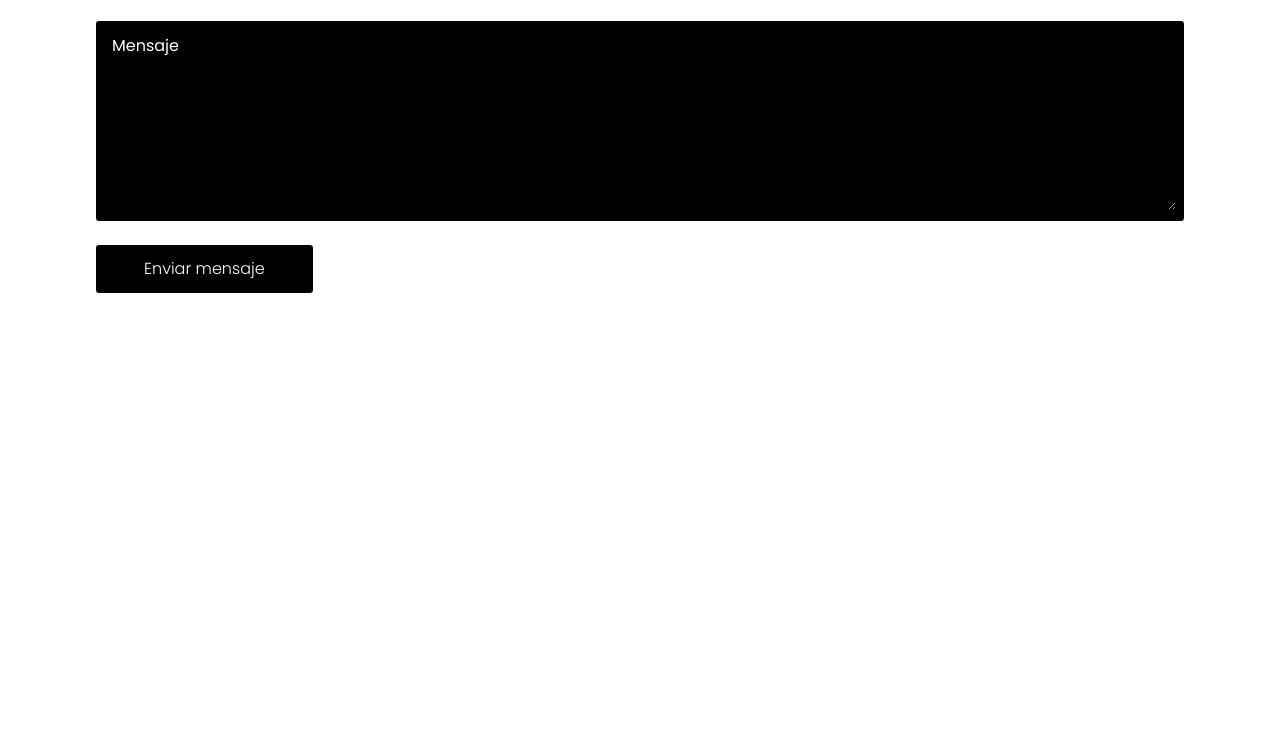
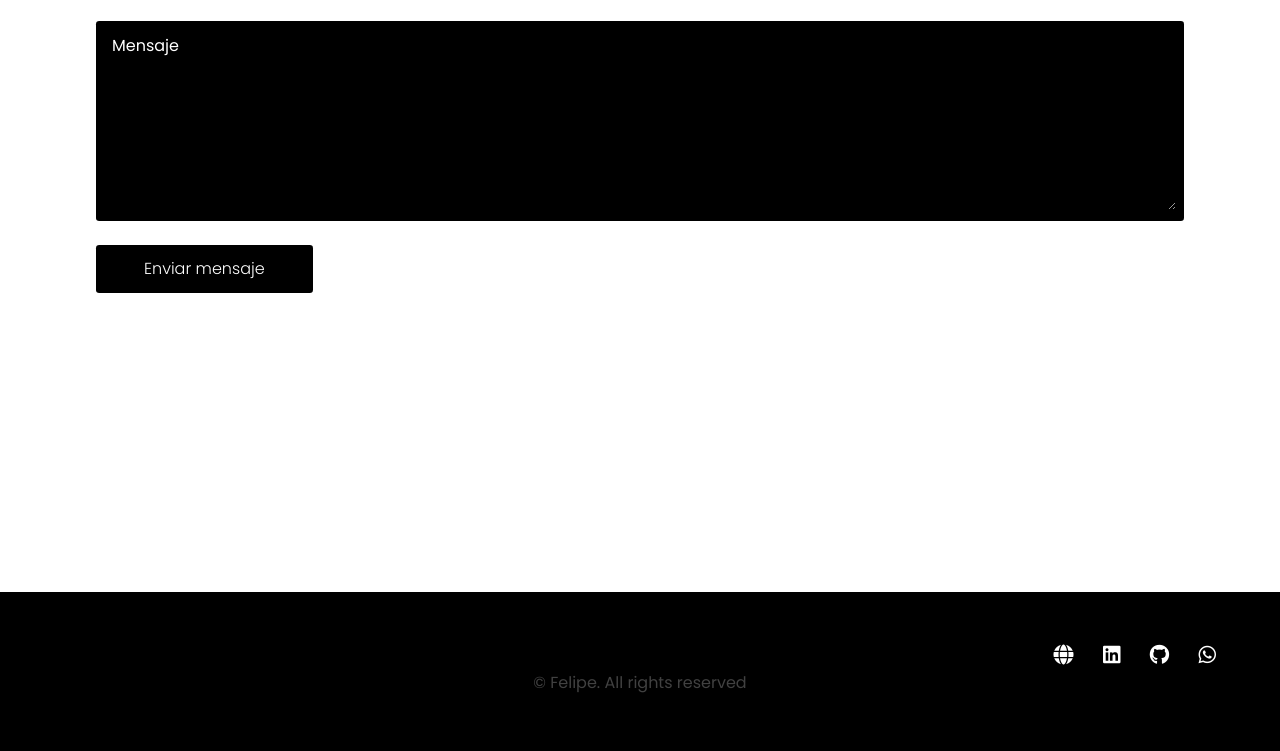
Before and after one commit to felipebianchini247/Manush, a plain HTML site: page index.html in a window 1280 px wide. Shown: the part 2911-3662 px from the top of the page. Before the commit the page ends 3471 px from the top, so only its background shows below. Drawn offline with Linux system fonts and the light colour scheme.

Commit message:
changes
changes

```diff
--- a/index.html
+++ b/index.html
@@ -182,7 +182,7 @@
                 </div>
 
                 <div>
-                    <!-- <input target="_blank" type="submit" class="button__b button--flex" value="Send Message"> -->
+                    <!-- <input targe   t="_blank" type="submit" class="button__b button--flex" value="Send Message"> -->
                     <span target="_blank" onclick="sendContact()" class="button__b button--flex" data-section="contact" data-value="send">
                         Enviar mensaje
                     </span>
@@ -192,6 +192,50 @@
 
     </section>
 
+
+    <!-- =================================FOOTER ================================= -->
+    <footer class="footer">
+        <div class="footer__bg">
+            <div class="footer__container container grid">
+                <div>
+                </div>
+                <div class="footer__socials">
+
+                    <a href="http://felipebianchini.azurewebsites.net/" target="_blank" class="footer__social">
+                        <i class="fa-solid fa-globe"></i>
+                    </a>
+
+                    <a href="https://www.linkedin.com/in/felipebianchini/" target="_blank" class="footer__social">
+                        <i class="fa-brands fa-linkedin"></i>
+                    </a>
+
+                    <a href="https://github.com/felipebianchini247" target="_blank" class="footer__social">
+                        <i class="fa-brands fa-github"></i>
+                    </a>
+
+                    <a href="https://wa.me/5492944917967" target="_blank" class="footer__social">
+                        <i class="fa-brands fa-whatsapp"></i>
+                    </a>
+
+                </div>
+            </div>
+            <p class="footer__copy">&#169; Felipe. All rights reserved</p>
+        </div>
+    </footer>
+
+
+
+
+
+
+
+
+
+
+
+    <!-- ==================================== JS 1 ==================================== -->
+    <script src="main.js"></script>
+
 </body>
 
 </html>
--- /dev/null
+++ b/main.js
@@ -0,0 +1,5 @@
+function sendContact(){
+    const form = document.getElementById("form__contact");
+    form.submit();
+
+}
--- a/styles.css
+++ b/styles.css
@@ -347,6 +347,114 @@ header{
 .button__b:hover{
     background-color: rgb(58, 58, 58);
 }
+
+
+
+
+
+
+/* ================= FOOTER ================= */
+.footer{
+    padding-top: 2rem;
+}
+
+.footer a{
+    text-decoration: none;
+}
+
+.footer__bg{
+    background-color: rgb(0, 0, 0);
+    padding: 2rem 0 3rem;
+}
+
+.footer__container{
+    row-gap: 3.5rem;
+    padding: 0;
+}
+
+.container{
+    max-width: 768px;
+    margin-left: 1.5rem;
+    margin-right: 1.5rem;
+}
+
+.grid{
+    display: grid;
+    gap: 1.5rem;
+}
+
+.footer__social{
+    font-size: 1.25rem;
+    margin-right: 1.5rem;
+    color: white;
+}
+
+.footer__social:hover{
+    color: rgb(82, 82, 82);
+}
+
+.footer__copy{
+    font-size: 1rem;
+    text-align: center;
+    color: rgb(65, 65, 65);
+    margin-top: 3rem;
+}
+
+
+
+@media screen and (max-width: 350px) {
+    .container{
+        margin-left: 1rem;
+        margin-right: 1rem;
+    }
+}
+
+
+
+@media screen and (min-width: 768px) {
+    .footer__bg{
+        padding: 3rem 0 3.5rem;
+    }
+
+    .footer__container{
+        padding: 0 1rem;
+    }
+
+    .footer__container{
+        grid-template-columns: repeat(2, 1fr);
+    }
+
+    .container{
+        max-width: 1200px;
+        margin-left: auto;
+        margin-right: auto;
+    }
+
+    .footer__socials{
+        justify-self: flex-end;
+    }
+
+    .footer__copy{
+        margin-top: 0rem;
+    }
+}
+
+
+
+@media screen and (min-width: 568px) {
+    .footer__container{
+        grid-template-columns: repeat(2, 1fr);
+    }
+}
+
+
+
+@media screen and (min-width: 1024px) {
+    .footer__container{
+        padding: 0;
+    }
+}
+
 
 
 
```
